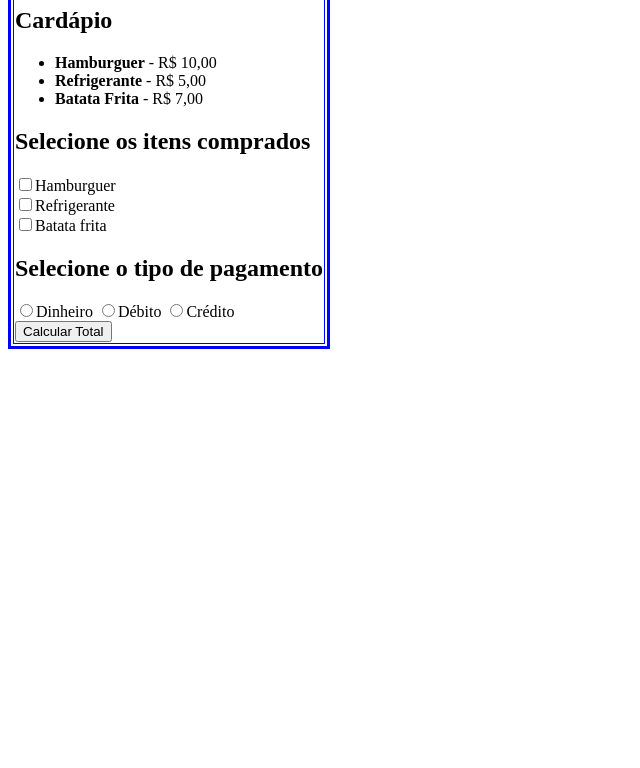
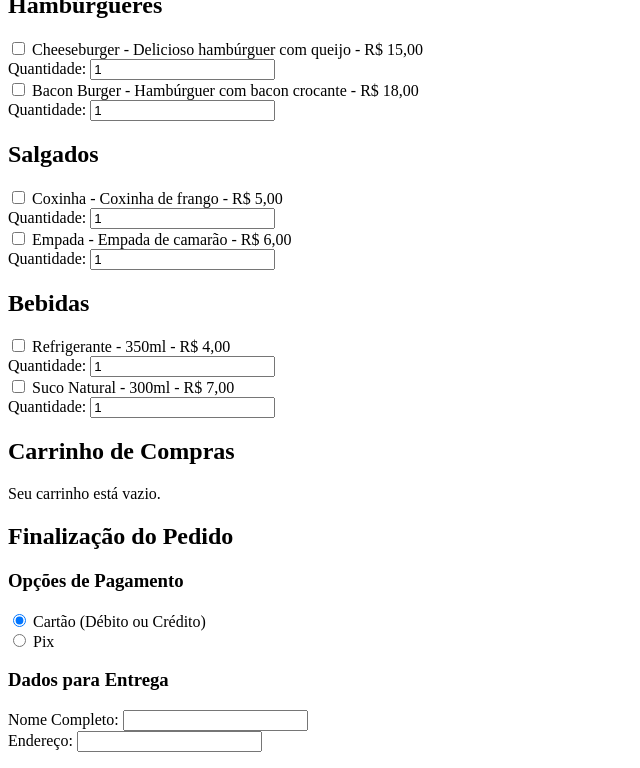
Before and after one commit to edimoises/edimoises, a plain HTML site: page Calcular cardapio - Copia/index.html in a window 1280 px wide. Shown: the part 88-856 px from the top of the page, without its empty margins (0-640 px from the left). Before the commit the page ends 800 px from the top, so only its background shows below. Drawn offline with Linux system fonts and the light colour scheme.

Commit message:
Add files via upload

```diff
--- a/Calcular cardapio - Copia/index.html
+++ b/Calcular cardapio - Copia/index.html
@@ -1,74 +1,99 @@
 <!DOCTYPE html>
-<html lang="pt-br">
+<html lang="pt-BR">
 <head>
     <meta charset="UTF-8">
     <meta name="viewport" content="width=device-width, initial-scale=1.0">
-    <title>Caixa da Lanchonete</title>
+    <title>Cardápio Digital Interativo</title>
 </head>
 <body>
-    <table border="3" bordercolor="Blue">
-        <td>
-    <h1>Lanchonete da Nalva</h1>
-    <h2>Cardápio</h2>
-    <!-- Criando uma lista ordenada com os valorea para cardápio/ strong: deixar em negrito-->
-    <ul>
-        <li><strong>Hamburguer</strong> - R$ 10,00</li>
-        <li><strong>Refrigerante</strong> - R$ 5,00</li>
-        <li><strong>Batata Frita</strong> - R$ 7,00</li>
-    </ul>
 
-    <!--Selecione aqui os itens escolhidos-->
-    <h2>Selecione os itens comprados</h2>
-    <input type="checkbox" id="hamburguer">Hamburguer <br>
-    <input type="checkbox" id="refrigerante">Refrigerante <br>
-    <input type="checkbox" id="batataFrita">Batata frita <br>
-    <h2>Selecione o tipo de pagamento</h2>
-    <input type="radio" id="Dinheiro" name="pagamento">Dinheiro
-    <input type="radio" id="Débito" name="pagamento">Débito
-    <input type="radio" id="Crédito" name="pagamento">Crédito <br>
-     <!--Criando botão e trazendo a funcionalidade-->
+    <!-- Apresentação do Cardápio -->
+    <h1>Cardápio</h1>
 
-     <button onclick="calcularTotal()">Calcular Total</button>
+    <!-- Categoria: Hambúrgueres -->
+    <h2>Hambúrgueres</h2>
+    <div>
+        <input type="checkbox" id="burger1" name="burger1">
+        <label for="burger1">Cheeseburger - Delicioso hambúrguer com queijo - R$ 15,00</label>
+        <br>
+        <label for="quantity1">Quantidade:</label>
+        <input type="number" id="quantity1" name="quantity1" min="1" value="1">
+    </div>
+    <div>
+        <input type="checkbox" id="burger2" name="burger2">
+        <label for="burger2">Bacon Burger - Hambúrguer com bacon crocante - R$ 18,00</label>
+        <br>
+        <label for="quantity2">Quantidade:</label>
+        <input type="number" id="quantity2" name="quantity2" min="1" value="1">
+    </div>
 
-     <div id="resultado"></div>
-    <script>
-        function calcularTotal() {
-            var total = 0;
-            var precoHamburguer = 10.00;
-            var precoRefrigerante = 5.00;
-            var precoBatataFrita = 7.00;
-            var Dinheiro = total
-            var Crédito = total *= 0.97
-            //verificando se as caixas selecionadas correspondem aos Id's//
+    <!-- Categoria: Salgados -->
+    <h2>Salgados</h2>
+    <div>
+        <input type="checkbox" id="salgado1" name="salgado1">
+        <label for="salgado1">Coxinha - Coxinha de frango - R$ 5,00</label>
+        <br>
+        <label for="quantity3">Quantidade:</label>
+        <input type="number" id="quantity3" name="quantity3" min="1" value="1">
+    </div>
+    <div>
+        <input type="checkbox" id="salgado2" name="salgado2">
+        <label for="salgado2">Empada - Empada de camarão - R$ 6,00</label>
+        <br>
+        <label for="quantity4">Quantidade:</label>
+        <input type="number" id="quantity4" name="quantity4" min="1" value="1">
+    </div>
 
-            var hamburguerSelecionado = document.getElementById("hamburguer").checked;
-            var refrigeranteSelecionado = document.getElementById("refrigerante").checked;
-            var batataFritaSelecionada = document.getElementById("batataFrita").checked;
-            var DinheiroSelecionado = document.getElementById("Dinheiro").checked;
-            var DébitoSelecionado = document.getElementById("Débito").checked;
-            var CréditoSelecionado = document.getElementById("Crédito").checked;
-            //Regra para calcular o valor da compra//
-            if (hamburguerSelecionado) {
-                total += precoHamburguer;
-                }
-                 if (refrigeranteSelecionado) {
-                total += precoRefrigerante;
-                 }
-                 if (batataFritaSelecionada) {
-                     total += precoBatataFrita;
-                 }
-                //Verificando a forma de pagamento//
-                var formaPagamento = document.querySelector('input[name="pagamento"]:checked');
+    <!-- Categoria: Bebidas -->
+    <h2>Bebidas</h2>
+    <div>
+        <input type="checkbox" id="bebida1" name="bebida1">
+        <label for="bebida1">Refrigerante - 350ml - R$ 4,00</label>
+        <br>
+        <label for="quantity5">Quantidade:</label>
+        <input type="number" id="quantity5" name="quantity5" min="1" value="1">
+    </div>
+    <div>
+        <input type="checkbox" id="bebida2" name="bebida2">
+        <label for="bebida2">Suco Natural - 300ml - R$ 7,00</label>
+        <br>
+        <label for="quantity6">Quantidade:</label>
+        <input type="number" id="quantity6" name="quantity6" min="1" value="1">
+    </div>
 
-                if (DinheiroSelecionado) {
-                 // Aplicando desconto de 3% para pagamento em dinheiro
-                 total *= 0.97;
-                }
-            var resultadoElement = document.getElementById("resultado")
-            resultadoElement.innerHTML = "Total a pagar: R$ " + total.toFixed(2);
-        }
-    </script>
-    </td>
-</table>
-    </body>
+    <!-- Gerenciamento do Pedido -->
+    <h2>Carrinho de Compras</h2>
+    <div id="carrinho">
+        <!-- Os itens selecionados serão exibidos aqui -->
+        <p>Seu carrinho está vazio.</p>
+    </div>
+
+    <!-- Finalização do Pedido -->
+    <h2>Finalização do Pedido</h2>
+    <form>
+        <h3>Opções de Pagamento</h3>
+        <input type="radio" id="cartao" name="pagamento" value="cartao" checked>
+        <label for="cartao">Cartão (Débito ou Crédito)</label>
+        <br>
+        <input type="radio" id="pix" name="pagamento" value="pix">
+        <label for="pix">Pix</label>
+
+        <h3>Dados para Entrega</h3>
+        <label for="nome">Nome Completo:</label>
+        <input type="text" id="nome" name="nome">
+        <br>
+        <label for="endereco">Endereço:</label>
+        <input type="text" id="endereco" name="endereco">
+
+        <h3>Resumo do Pedido</h3>
+        <div id="resumo">
+            <!-- O resumo do pedido será exibido aqui -->
+            <p>Nenhum item selecionado.</p>
+        </div>
+
+        <button type="submit">Confirmar Pedido</button>
+        <button type="reset">Cancelar Pedido</button>
+    </form>
+
+</body>
 </html>
```
